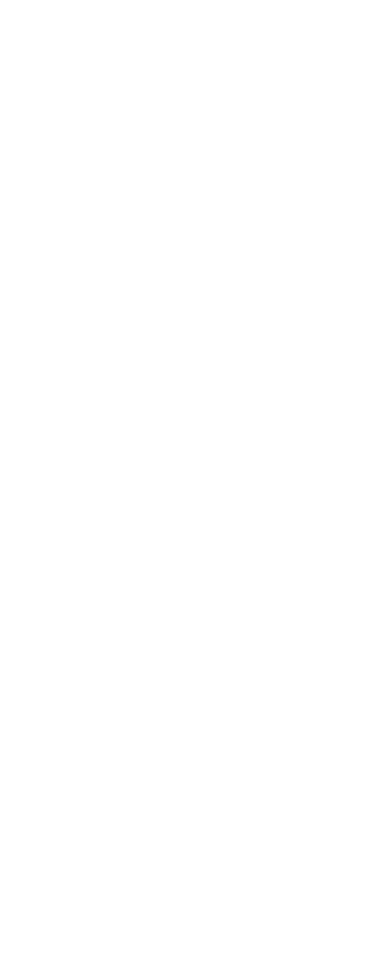
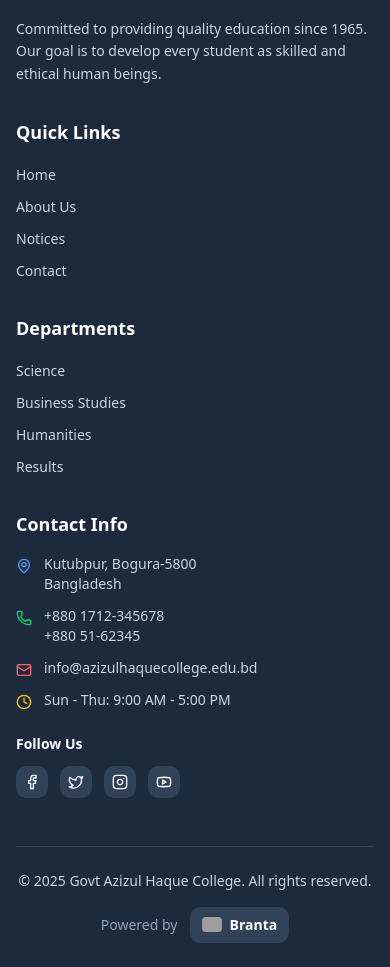
Before and after one commit to abuhosain/school-management-system-frontend, a Next.js app: page / in a window 390 px wide. Shown: the part 9314-10281 px from the top of the page. Before the commit the page ends 9220 px from the top, so only its background shows below. Built offline with nearby package versions, Linux system fonts and the light colour scheme; grey boxes are pictures that could not be loaded.

Commit message:
footer section done

```diff
--- a/src/app/(withCommonLayout)/(home)/page.tsx
+++ b/src/app/(withCommonLayout)/(home)/page.tsx
@@ -1,5 +1,6 @@
 import AboutSection from "@/components/home/about/about-section";
 import CommonFeaturesSection from "@/components/home/common-feature-section";
+import Footer from "@/components/home/Footer";
 import Hero from "@/components/home/Hero/Hero";
 import NoticeSection from "@/components/home/notice/notice-section";
 
@@ -10,6 +11,7 @@ export default function Home() {
       <AboutSection />
       <NoticeSection />
       <CommonFeaturesSection />
+      <Footer />
     </div>
   );
 }
--- /dev/null
+++ b/src/components/home/Footer.tsx
@@ -0,0 +1,216 @@
+import Link from "next/link";
+import Image from "next/image";
+import {
+  MapPin,
+  Phone,
+  Mail,
+  Clock,
+  Facebook,
+  Twitter,
+  Instagram,
+  Youtube,
+  GraduationCap,
+  Heart,
+} from "lucide-react";
+
+const Footer = () => {
+  const currentYear = new Date().getFullYear();
+
+  const quickLinks = [
+    { name: "Home", href: "/" },
+    { name: "About Us", href: "/about" },
+    { name: "Notices", href: "/notices" },
+    { name: "Contact", href: "/contact" },
+  ];
+
+  const academicLinks = [
+    { name: "Science", href: "/academics/science" },
+    { name: "Business Studies", href: "/academics/business" },
+    { name: "Humanities", href: "/academics/humanities" },
+    { name: "Results", href: "/results" },
+  ];
+
+  return (
+    <footer className="bg-slate-800 text-white">
+      <div className="container mx-auto px-4">
+        {/* Main Footer Content */}
+        <div className="py-12">
+          <div className="grid grid-cols-1 md:grid-cols-2 lg:grid-cols-4 gap-8">
+            {/* School Information */}
+            <div>
+              <div className="flex items-center mb-4">
+                <div className="w-10 h-10 bg-blue-600 rounded-lg flex items-center justify-center mr-3">
+                  <GraduationCap className="w-5 h-5 text-white" />
+                </div>
+                <div>
+                  <h3 className="text-lg font-bold text-white">
+                    Azizul Haque College
+                  </h3>
+                  <p className="text-sm text-slate-300">Govt. Institution</p>
+                </div>
+              </div>
+
+              <p className="text-slate-300 text-sm leading-relaxed">
+                Committed to providing quality education since 1965. Our goal is
+                to develop every student as skilled and ethical human beings.
+              </p>
+            </div>
+
+            {/* Quick Links */}
+            <div>
+              <h3 className="text-lg font-semibold text-white mb-4">
+                Quick Links
+              </h3>
+              <ul className="space-y-2">
+                {quickLinks.map((link, index) => (
+                  <li key={index}>
+                    <Link
+                      href={link.href}
+                      className="text-slate-300 hover:text-white text-sm transition-colors duration-300"
+                    >
+                      {link.name}
+                    </Link>
+                  </li>
+                ))}
+              </ul>
+            </div>
+
+            {/* Academic Links */}
+            <div>
+              <h3 className="text-lg font-semibold text-white mb-4">
+                Departments
+              </h3>
+              <ul className="space-y-2">
+                {academicLinks.map((link, index) => (
+                  <li key={index}>
+                    <Link
+                      href={link.href}
+                      className="text-slate-300 hover:text-white text-sm transition-colors duration-300"
+                    >
+                      {link.name}
+                    </Link>
+                  </li>
+                ))}
+              </ul>
+            </div>
+
+            {/* Contact Information */}
+            <div>
+              <h3 className="text-lg font-semibold text-white mb-4">
+                Contact Info
+              </h3>
+
+              <div className="space-y-3">
+                {/* Address */}
+                <div className="flex items-start space-x-3">
+                  <MapPin className="w-4 h-4 text-blue-400 mt-1 flex-shrink-0" />
+                  <div>
+                    <p className="text-sm text-slate-300">
+                      Kutubpur, Bogura-5800
+                    </p>
+                    <p className="text-sm text-slate-300">Bangladesh</p>
+                  </div>
+                </div>
+
+                {/* Phone */}
+                <div className="flex items-start space-x-3">
+                  <Phone className="w-4 h-4 text-green-400 mt-1 flex-shrink-0" />
+                  <div>
+                    <p className="text-sm text-slate-300">+880 1712-345678</p>
+                    <p className="text-sm text-slate-300">+880 51-62345</p>
+                  </div>
+                </div>
+
+                {/* Email */}
+                <div className="flex items-start space-x-3">
+                  <Mail className="w-4 h-4 text-red-400 mt-1 flex-shrink-0" />
+                  <div>
+                    <p className="text-sm text-slate-300">
+                      info@azizulhaquecollege.edu.bd
+                    </p>
+                  </div>
+                </div>
+
+                {/* Office Hours */}
+                <div className="flex items-start space-x-3">
+                  <Clock className="w-4 h-4 text-yellow-400 mt-1 flex-shrink-0" />
+                  <div>
+                    <p className="text-sm text-slate-300">
+                      Sun - Thu: 9:00 AM - 5:00 PM
+                    </p>
+                  </div>
+                </div>
+              </div>
+
+              {/* Social Media */}
+              <div className="mt-6">
+                <h4 className="text-sm font-semibold text-white mb-3">
+                  Follow Us
+                </h4>
+                <div className="flex space-x-3">
+                  <Link
+                    href="https://facebook.com"
+                    className="w-8 h-8 bg-slate-700 rounded-lg flex items-center justify-center hover:bg-blue-600 transition-colors duration-300"
+                  >
+                    <Facebook className="w-4 h-4" />
+                  </Link>
+                  <Link
+                    href="https://twitter.com"
+                    className="w-8 h-8 bg-slate-700 rounded-lg flex items-center justify-center hover:bg-sky-500 transition-colors duration-300"
+                  >
+                    <Twitter className="w-4 h-4" />
+                  </Link>
+                  <Link
+                    href="https://instagram.com"
+                    className="w-8 h-8 bg-slate-700 rounded-lg flex items-center justify-center hover:bg-pink-600 transition-colors duration-300"
+                  >
+                    <Instagram className="w-4 h-4" />
+                  </Link>
+                  <Link
+                    href="https://youtube.com"
+                    className="w-8 h-8 bg-slate-700 rounded-lg flex items-center justify-center hover:bg-red-600 transition-colors duration-300"
+                  >
+                    <Youtube className="w-4 h-4" />
+                  </Link>
+                </div>
+              </div>
+            </div>
+          </div>
+        </div>
+
+        {/* Bottom Footer */}
+        <div className="border-t border-slate-700 py-6">
+          <div className="flex flex-col md:flex-row items-center justify-between space-y-4 md:space-y-0">
+            {/* Copyright */}
+            <div className="text-center md:text-left">
+              <p className="text-sm text-slate-300">
+                © {currentYear} Govt Azizul Haque College. All rights reserved.
+              </p>
+            </div>
+
+            {/* Powered By */}
+            <div className="flex items-center space-x-3">
+              <span className="text-sm text-slate-400">Powered by</span>
+              <a target="_blank" rel="noopener noreferrer" href="https://brantatech.com/">
+                <div className="flex items-center space-x-2 bg-slate-700 px-3 py-2 rounded-lg">
+                  <Image
+                    src="https://res.cloudinary.com/djqyb52xi/image/upload/v1753907098/1z0uiinqum-1753907096790-file-branta.jpg"
+                    alt="Branta Tech"
+                    width={20}
+                    height={20}
+                    className="rounded"
+                  />
+                  <span className="text-sm font-semibold text-white">
+                    Branta
+                  </span>
+                </div>
+              </a>
+            </div>
+          </div>
+        </div>
+      </div>
+    </footer>
+  );
+};
+
+export default Footer;
```
